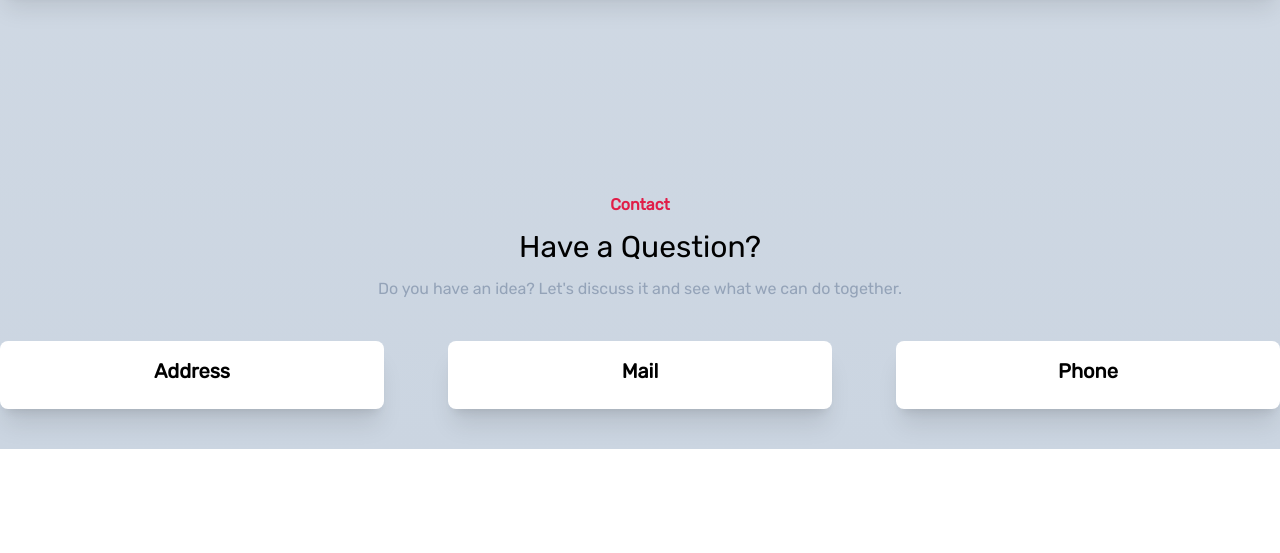
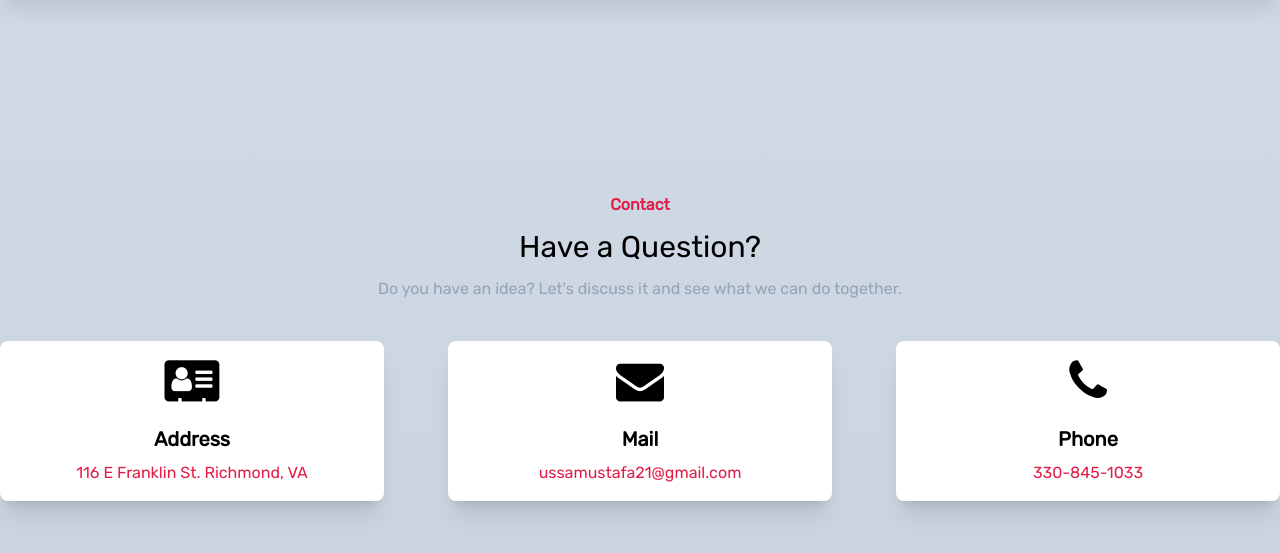
Before and after one commit to Ussarata/personal-portfolio, a website: page index.html in a window 1280 px wide. Shown: the part 5381-5934 px from the top of the page. Before the commit the page ends 5830 px from the top, so only its background shows below. Drawn offline with Linux system fonts and the light colour scheme.

Commit message:
edited footer

```diff
--- a/index.html
+++ b/index.html
@@ -259,7 +259,7 @@
 
     <!-- contact -->
     <div id="contact" class="dark:bg-slate-900">
-      <div class="container mx-auto">
+      <div class="container mx-auto pb-5">
         <!-- top -->
         <div class="flex flex-col gap-3 items-center">
           <h1 class="text-rose-600 font-bold">Contact</h1>
@@ -273,25 +273,25 @@
         <!-- card -->
           <div class="max-w-sm overflow-hidden w-full md:w-4/12 shadow-xl rounded-lg my-3 md:my-10 flex flex-col gap-3 transition-all hover:scale-110 bg-white text-center">
             <div class="px-6 py-4">
+              <i class="fa fa-address-card inline-block ml-5 mr-5 mb-5" style="font-size:48px;color:black"></i>
               <div class="font-bold text-xl mb-2">Address</div>
-              <p class="text-slate-700 text-base">
-              </p>
+              <p class="text-rose-600 text-base">116 E Franklin St. Richmond, VA</p>
             </div>
           </div>
           <!-- card -->
           <div class="max-w-sm overflow-hidden w-full md:w-4/12 shadow-xl rounded-lg my-3 md:my-10 flex flex-col gap-3 transition-all hover:scale-110 bg-white text-center">
             <div class="px-6 py-4">
+              <i class="fa fa-envelope inline-block ml-5 mr-5 mb-5" style="font-size:48px;color:black"></i>
               <div class="font-bold text-xl mb-2">Mail</div>
-              <p class="text-slate-700 text-base">
-              </p>
+              <p class="text-rose-600 text-base">ussamustafa21@gmail.com</p>
             </div>
           </div>
           <!-- card -->
           <div class="max-w-sm overflow-hidden w-full md:w-4/12 shadow-xl rounded-lg my-3 md:my-10 flex flex-col gap-3 transition-all hover:scale-110 bg-white text-center">
             <div class="px-6 py-4">
+              <i class="fa fa-phone inline-block ml-5 mr-5 mb-5" style="font-size:48px;color:black"></i>
               <div class="font-bold text-xl mb-2">Phone</div>
-              <p class="text-slate-700 text-base">
-              </p>
+              <p class="text-rose-600 text-base">330-845-1033</p>
             </div>
           </div>
         </div>
```
Also changed, not shown: dist/output.css.
